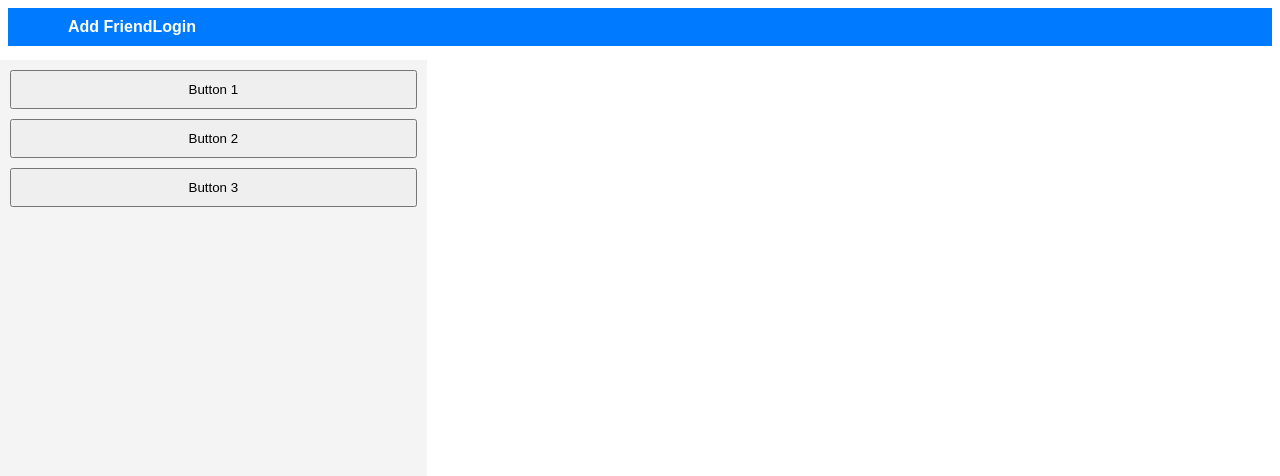
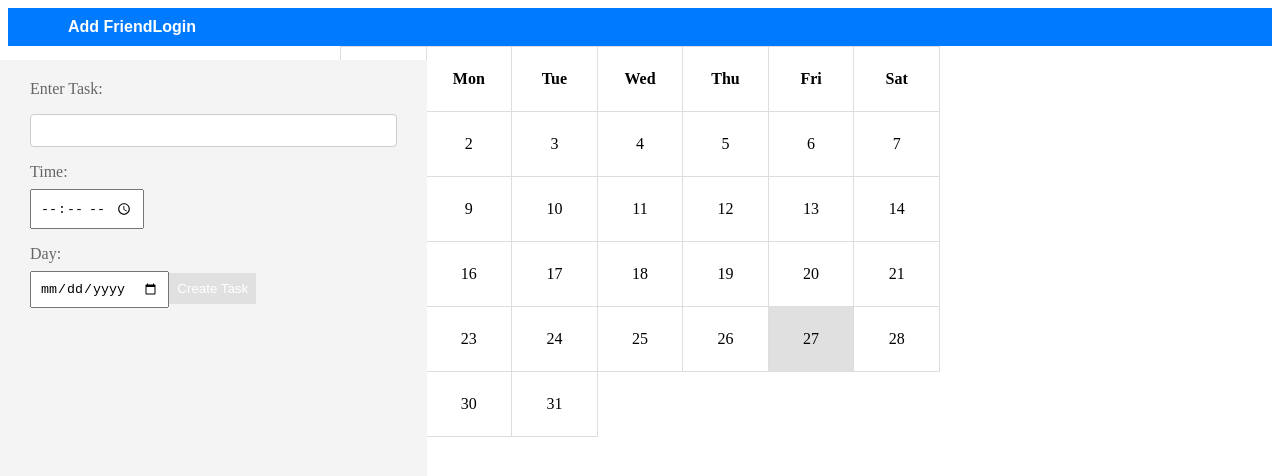
Before and after one commit to phergul/SE-Project-Frontend, a React (Vite) app: page / in a window 1280 px wide. Shown: the top 476 px of the page. Built offline with nearby package versions, Linux system fonts and the light colour scheme.

Commit message:
Homepage v0.01, now can add a task

```diff
--- /dev/null
+++ b/src/Components/Calender.jsx
@@ -0,0 +1,45 @@
+
+import './Home.css'; // Make sure to create a Calendar.css file for styling
+
+const Calendar = () => {
+  // Assuming you want to show the current month
+  const today = new Date();
+  const currentYear = today.getFullYear();
+  const currentMonth = today.getMonth();
+  const currentDate = today.getDate();
+
+  // Generate the days of the week header
+  const daysOfWeek = ['Sun', 'Mon', 'Tue', 'Wed', 'Thu', 'Fri', 'Sat'];
+  const daysHeader = daysOfWeek.map((day) => <th key={day}>{day}</th>);
+
+  // Generate the days for the current month
+  const daysInMonth = new Date(currentYear, currentMonth + 1, 0).getDate();
+  let days = [];
+  for (let i = 1; i <= daysInMonth; i++) {
+    const day = new Date(currentYear, currentMonth, i).getDay();
+    if (i === 1) {
+
+      for (let j = 0; j < day; j++) {
+        days.push(<td key={`empty-${j}`}></td>);
+      }
+    }
+    days.push(<td key={i} className={i === currentDate ? 'current-day' : ''}>{i}</td>);
+  }
+
+  // Group days into weeks for display
+  const weeks = [];
+  for (let i = 0; i < days.length; i += 7) {
+    weeks.push(<tr key={`week-${i}`}>{days.slice(i, i + 7)}</tr>);
+  }
+
+  return (
+    <table className="calendar">
+      <thead>
+        <tr>{daysHeader}</tr>
+      </thead>
+      <tbody>{weeks}</tbody>
+    </table>
+  );
+};
+
+export default Calendar;
--- a/src/Components/Home.css
+++ b/src/Components/Home.css
@@ -3,27 +3,80 @@
 .sidebar {
     display: flex;
     flex-direction: column;
-    align-items: flex-start; /* Aligns buttons to the start (left) */
-    justify-content: flex-start; /* Aligns items to the top */
+    align-items: flex-start;
+    justify-content: flex-start;
     width: 33.3333%; /* Takes up 1/3 of the page width */
-    min-height: calc(100vh - 60px); /* Adjust the 60px based on your navbar height */
-    padding: 10px; /* Add some padding */
-    box-sizing: border-box; /* Include padding in the width and height */
-    position: fixed; /* Sidebar stays fixed while scrolling */
+    min-height: calc(100vh - 60px);
+    padding: 10px;
+    box-sizing: border-box;
+    position: fixed;
     top: 60px; /* Adjust based on your navbar height */
     left: 0;
-    background-color: #f4f4f4; /* Give it a background color */
+    background-color: #f4f4f4;
     overflow-y: auto; /* Add scroll if content overflows */
   }
 
-  .sidebar-btn {
-    margin-bottom: 10px; /* Space between buttons */
+  .sidebar form {
+    margin-bottom: 10px;
     padding: 10px 20px;
     width: 100%; /* Full width of the sidebar */
     box-sizing: border-box; /* Include padding in the width */
   }
 
+  .sidebar input {
+    margin-bottom: 1rem;
+    padding: 0.5rem;
+    border: 1px soild #ddd;
+
+  }
   /* Additional styles for the button */
-  .sidebar-btn:hover {
+  .sidebar button {
+    background-color: #e0e0e0;
+    padding: 0.5rem;
+    color: white;
+    border: none;
+    cursor: pointer;
+  }
+
+
+  .calendar-container {
+    display: flex;
+    justify-content: center;
+    align-items: center;
+    height: 100%; /* Adjust the height to fill the area */
+    right: 0;
+  }
+
+  .calendar {
+    width: 100%; /* Adjust width to fill the container */
+    max-width: 600px; /* Or set a max-width that fits your design */
+    margin: auto;
+    border-collapse: collapse;
+  }
+
+  .calendar th,
+  .calendar td {
+    border: 1px solid #ddd;
+    padding: 7px;
+    text-align: center;
+    width: 14.28%;
+    height: 50px; /* Adjust the height to your preference */
+  }
+
+  .calendar td.current-day {
     background-color: #e0e0e0;
   }
+
+  /* Responsive adjustments */
+  @media (max-width: 768px) {
+    .calendar {
+      width: 100%;
+      max-width: 100%;
+    }
+
+    .calendar th,
+    .calendar td {
+      padding: 5px;
+      height: 40px;
+    }
+  }
--- a/src/Components/Sidebar.jsx
+++ b/src/Components/Sidebar.jsx
@@ -1,15 +1,82 @@
 // Sidebar.jsx
 import './Home.css';
+import { useState } from 'react';
 
 const Sidebar = () => {
+
+
+    const [tasks, setTasks] = useState([]);
+    const [inputValue, setInputValue] = useState('');
+    const [time, setTime] = useState('');
+    const [day, setDay] = useState('');
+
+    const handleAddClick = (event) => {
+      event.preventDefault();
+
+      const newTask = {
+        name: inputValue,
+        time: time,
+        day: day,
+      };
+
+      setTasks([...tasks, newTask]);
+
+      setInputValue('');
+      setTime('');
+      setDay('');
+
+  };
+
+  const renderTasks = () => {
+    return tasks.map((task, index) => (
+      <div key={index} className="task-item">
+        <p>Task: {task.name}</p>
+        <p>Time: {task.time}</p>
+        <p>Day: {task.day}</p>
+      </div>
+    ));
+  };
+
   return (
-    <div className="sidebar">
-      <button className="sidebar-btn">Button 1</button>
-      <button className="sidebar-btn">Button 2</button>
-      <button className="sidebar-btn">Button 3</button>
-      {/* Add more buttons if needed */}
+      <div className='sidebar'>
+      <form onSubmit={handleAddClick}>
+        <label htmlFor="event-task" type="text" >Enter Task:</label>
+        <input
+          type="text"
+          id="event-name"
+          value={inputValue}
+          onChange={(e) => setInputValue(e.target.value)}
+          required
+        />
+
+        <label htmlFor="time">Time:</label>
+        <input
+          type="time"
+          id="time"
+          value={time}
+          onChange={(e) => setTime(e.target.value)}
+          required
+        />
+
+        <label htmlFor="day">Day:</label>
+        <input
+          type="date"
+          id="day"
+          value={day}
+          onChange={(e) => setDay(e.target.value)}
+          required
+        />
+
+
+
+        <button type="submit" >Create Task</button>
+      </form>
+      <div className="tasks-list">
+        {renderTasks()}
+      </div>
     </div>
-  );
+    );
+
 };
 
 export default Sidebar;
--- a/src/routes/ForgotPassword.jsx
+++ b/src/routes/ForgotPassword.jsx
@@ -1,11 +1,16 @@
 // ForgotPassword.jsx
 import { useState } from 'react';
 import '../LoginSignup.css'
+import { useNavigate } from 'react-router-dom';
+import '../routes/login';
+import '../LoginSignup.css';
 
 
 const ForgotPassword = () => {
   const [email, setEmail] = useState('');
   const [emailSent, setEmailSent] = useState(false);
+
+  const navigate = useNavigate();
 
   const handleSubmit = (event) => {
     event.preventDefault();
@@ -15,6 +20,11 @@ const ForgotPassword = () => {
 
   if (emailSent) {
     return <p>An email has been sent to {email} with instructions to reset your password.</p>;
+  }
+
+
+  const handleBackButton = () => {
+    navigate("/login");
   }
 
   return (
@@ -29,7 +39,8 @@ const ForgotPassword = () => {
           onChange={(e) => setEmail(e.target.value)}
           required
         />
-        <button type="submit">Submit</button>
+        <button type="submit" onClick={emailSent}>Submit</button>
+        <button type="back" onClick={handleBackButton}>Back</button>
       </form>
     </div>
   );
--- a/src/routes/root.jsx
+++ b/src/routes/root.jsx
@@ -1,12 +1,14 @@
 import Navbar from "./navBar"
 import { Outlet } from "react-router-dom";
 import Sidebar from '../Components/Sidebar';
+import Calendar from "../Components/Calender";
 
 export default function Root() {
   return (
     <div>
       <Navbar />
       <Sidebar />
+      <Calendar />
       <h1 className="HomePage">This is going to be the root</h1>
       <Outlet />
     </div>
```
Also changed, not shown: src/Components/LogninSignup.jsx (line endings or trailing spaces).
